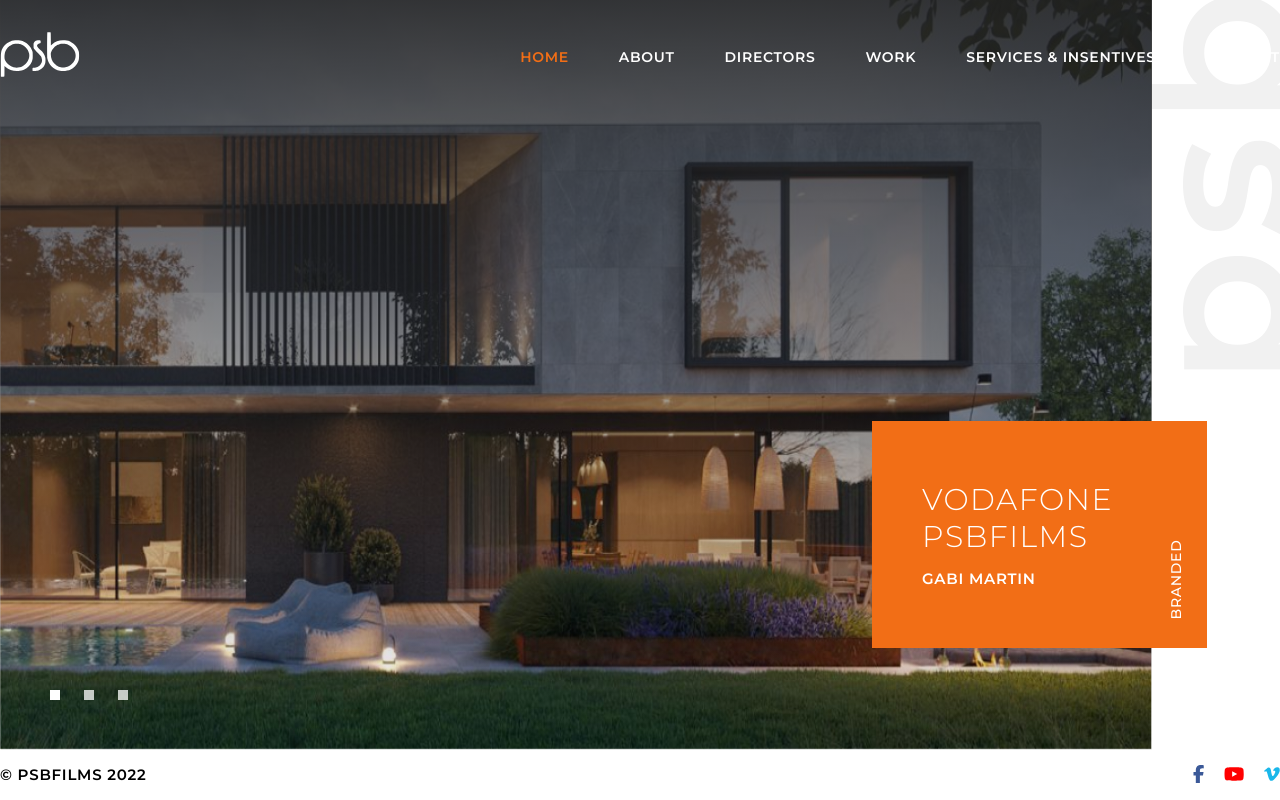
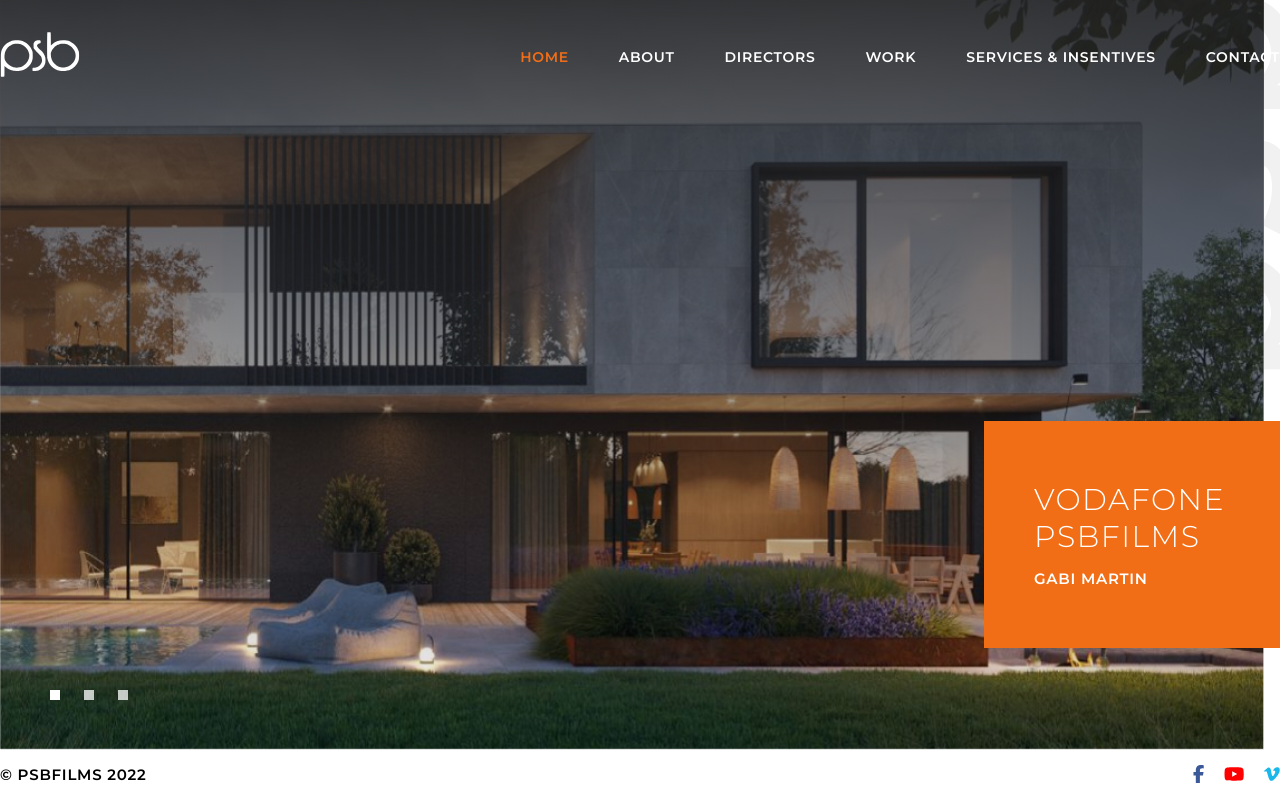
Before and after one commit to EvgenijZ/psbfilms, a Next.js app: page / in a window 1280 px wide. Shown: the top 800 px of the page. Built offline with nearby package versions, Linux system fonts and the light colour scheme.

Commit message:
Changing the width of the carousel

```diff
--- a/components/Carousel/Carousel.module.scss
+++ b/components/Carousel/Carousel.module.scss
@@ -1,5 +1,5 @@
 .carousel {
-	max-width: 90%;
+	max-width: 1264px;
 	width: 100%;
 }
 
```
